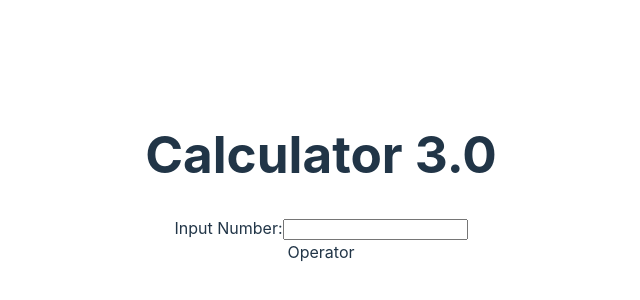
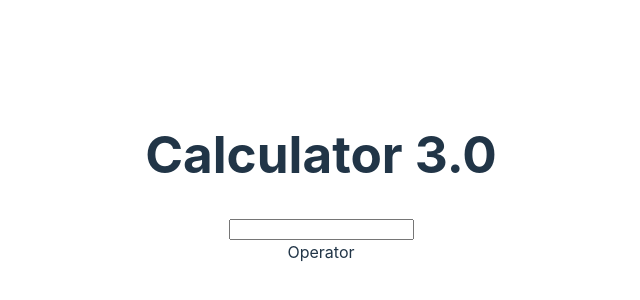
Before and after one commit to Jadashi97/miniProjects, a React (Vite) app in the folder calculator-3.0/: page / in a window 1280 px wide. Shown: the part 222-522 px from the top of the page, without its empty margins (319-959 px from the left). Built offline with nearby package versions, Linux system fonts and the light colour scheme.

Commit message:
(feat):practice react basics

```diff
--- a/calculator-3.0/src/App.jsx
+++ b/calculator-3.0/src/App.jsx
@@ -11,7 +11,7 @@ function App() {
       <h1>Calculator 3.0</h1>
       <form action="">
         <label>
-          Input Number:
+          {/* Input Number: */}
         </label>
         <input/>
         <br/>
```
